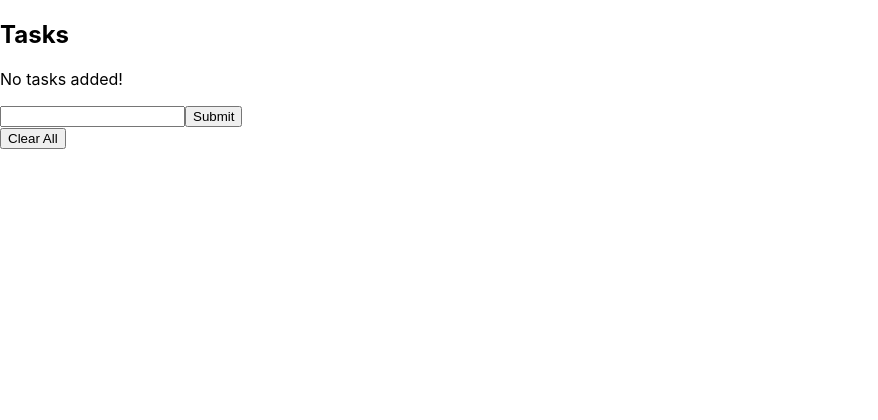
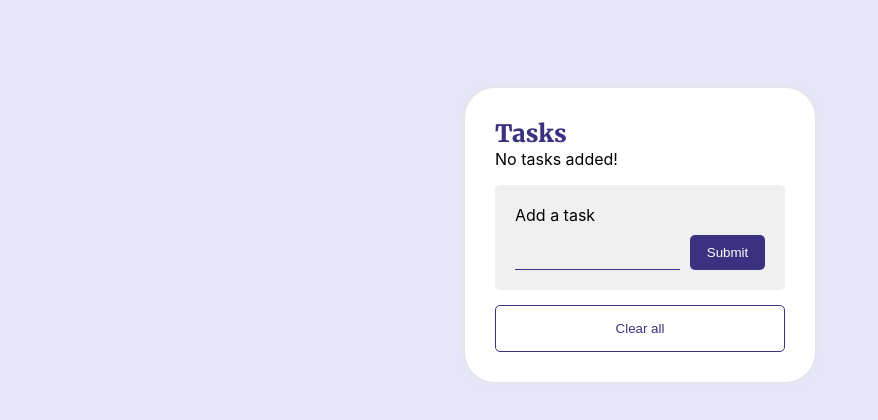
Before and after one commit to annawng/react-to-do-list, a React (Create React App) app: page / in a window 1280 px wide. Shown: the top 420 px of the page, without its empty margins (0-878 px from the left). Built offline with nearby package versions, Linux system fonts and the light colour scheme.

Commit message:
Add styling, add functionality to delete individual tasks

```diff
--- a/public/index.html
+++ b/public/index.html
@@ -3,6 +3,11 @@
   <head>
     <meta charset="utf-8" />
     <link rel="icon" href="%PUBLIC_URL%/favicon.ico" />
+    <link
+      href="https://fonts.googleapis.com/css2?family=Merriweather:wght@400;900&display=swap"
+      rel="stylesheet"
+    />
+
     <meta name="viewport" content="width=device-width, initial-scale=1" />
     <meta name="theme-color" content="#000000" />
     <meta
--- a/src/App.js
+++ b/src/App.js
@@ -32,14 +32,17 @@ function App() {
     <main>
       <section className='container'>
         <h1>Tasks</h1>
-        <List tasks={list} setMessage={setMessage} />
         <p>{message}</p>
+        <List list={list} setList={setList} setMessage={setMessage} />
       </section>
       <section className='form'>
-        <input type='text' id='text-field' />
-        <input type='submit' onClick={addTask} />
+        <p>Add a task</p>
+        <div>
+          <input type='text' id='text-field' />
+          <button onClick={addTask}>Submit</button>
+        </div>
       </section>
-      <button onClick={clearAll}>Clear All</button>
+      <button onClick={clearAll}>Clear all</button>
     </main>
   );
 }
--- a/src/List.js
+++ b/src/List.js
@@ -1,7 +1,7 @@
-function List({ tasks, setMessage }) {
-  const completeTask = (task) => {
-    task.completed = !task.completed;
-    let length = tasks.filter((task) => !task.completed).length;
+function List({ list, setList, setMessage }) {
+  const completeTask = (clicked) => {
+    clicked.completed = !clicked.completed;
+    let length = list.filter((task) => !task.completed).length;
     let message = length + ' incomplete task';
     if (length !== 1) {
       message += 's';
@@ -9,12 +9,23 @@ function List({ tasks, setMessage }) {
     setMessage(message);
   };
 
+  const deleteTask = (clicked) => {
+    let newList = list.filter((task) => task !== clicked);
+    if (newList.length === 0) {
+      setMessage('No tasks added!');
+    } else {
+      completeTask(clicked);
+    }
+    setList(newList);
+  };
+
   return (
     <ul className='list'>
-      {tasks.map((task) => {
+      {list.map((task) => {
         const { id, text, completed } = task;
         return (
           <li key={id}>
+            <div>
               <input
                 id={id}
                 type='checkbox'
@@ -24,6 +35,15 @@ function List({ tasks, setMessage }) {
                 }}
               />
               <label htmlFor={id}>{text}</label>
+            </div>
+            <span
+              className='delete'
+              onClick={() => {
+                deleteTask(task);
+              }}
+            >
+              x
+            </span>
           </li>
         );
       })}
--- a/src/index.css
+++ b/src/index.css
@@ -5,8 +5,112 @@ body {
     sans-serif;
   -webkit-font-smoothing: antialiased;
   -moz-osx-font-smoothing: grayscale;
+  background-color: lavender;
+  display: flex;
+  justify-content: center;
+  align-items: center;
+}
+
+main {
+  background-color: white;
+  box-sizing: border-box;
+  width: 350px;
+  padding: 30px;
+  margin-top: 25%; /* fix this lol */
+  border-radius: 30px;
+  box-shadow: 0px 0px 10px #e2e2e2;
+}
+
+h1 {
+  font-family: 'Merriweather', serif;
+  font-weight: 900;
+  color: #3a3280;
 }
 
 ul {
   list-style: none;
+  padding: 0;
 }
+
+li {
+  display: flex;
+  justify-content: space-between;
+}
+
+p {
+  margin: 0;
+}
+
+button {
+  box-sizing: border-box;
+  border-radius: 5px;
+  cursor: pointer;
+}
+
+li div {
+  display: flex;
+  align-items: baseline;
+}
+
+li label {
+  font-size: 20px;
+  margin-left: 5px;
+  overflow-wrap: break-word;
+  width: 250px;
+  display: inline-block;
+}
+
+.delete {
+  color: #cacaca;
+  cursor: default;
+  margin-left: 10px;
+}
+
+.form {
+  background-color: #f0f0f0;
+  padding: 20px;
+  border-radius: 5px;
+}
+
+.form div {
+  display: flex;
+  justify-content: space-between;
+  margin-top: 10px;
+}
+
+.form button {
+  color: white;
+  background-color: #3a3280;
+  border: none;
+  padding: 10px;
+  width: 75px;
+}
+
+main > button {
+  display: block;
+  margin: auto;
+  margin-top: 15px;
+  padding: 15px;
+  color: #3a3280;
+  background-color: white;
+  border: 1px solid #3a3280;
+  width: 290px;
+}
+
+.container h1 {
+  margin: 0;
+}
+
+input[type='text'] {
+  display: inline-block;
+  box-sizing: border-box;
+  background-color: inherit;
+  border: none;
+  border-bottom: 1px solid #3a3280;
+  width: 165px;
+  font-size: 20px;
+}
+
+input[type='text']:focus {
+  outline: none;
+}
```
Lines whose indentation alone changed are shown as unchanged.
